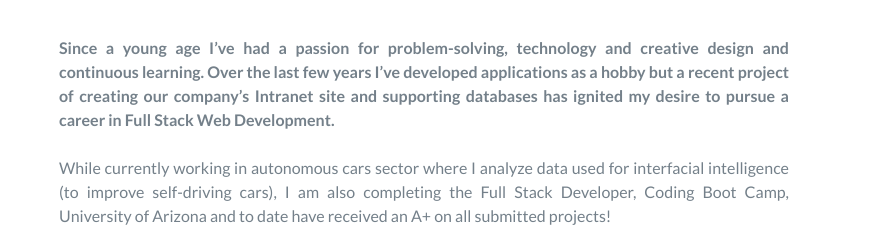
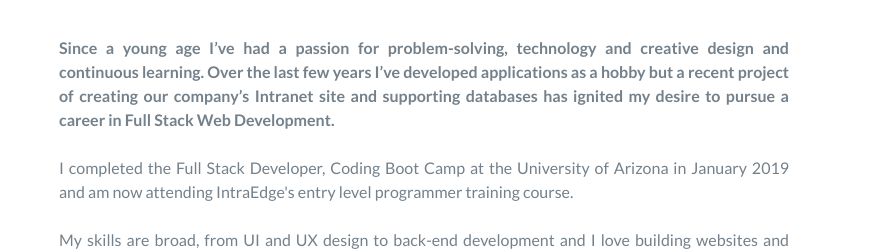
Before and after one commit to adamdrag/adamdrag-portfolio, a website: page indexDev.html in a window 1280 px wide. Shown: the part 949-1198 px from the top of the page, 406-1280 px from the left. Drawn offline with nearby package versions, Linux system fonts and the light colour scheme; a script that the page names is missing.

Commit message:
changed about info

```diff
--- a/indexDev.html
+++ b/indexDev.html
@@ -106,7 +106,7 @@
                 <div class="col-md-8">
                     <p><strong>Since a young age I’ve had a passion for problem-solving, technology and creative design and continuous learning. Over the last few years I’ve developed applications as a hobby but a recent project of creating our company’s Intranet site and supporting databases has ignited my desire to pursue a career in Full Stack Web Development.</strong></p>
                     <br/>
-                    <p>While currently working in autonomous cars sector where I analyze data used for interfacial intelligence (to improve self-driving cars), I am also completing the Full Stack Developer, Coding Boot Camp, University of Arizona and to date have received an A+ on all submitted projects!</p>
+                    <p>I completed the Full Stack Developer, Coding Boot Camp at the University of Arizona in January 2019 and am now attending IntraEdge's entry level programmer training course.</p>
                     <br/>
                     <p>My skills are broad, from UI and UX design to back-end development and I love building websites and mobile apps. My goal on any project is to create a balance between technical functionality and visual elements for all the usable, adaptable and understandable needs of the user. With a refined sense of aesthetics, I’m passionate about developing engaging, highly functional web applications that have a simple, clean and distinct design.</p>
                     <br/>
```
Also changed, not shown: index.html (+1 -1 lines).
